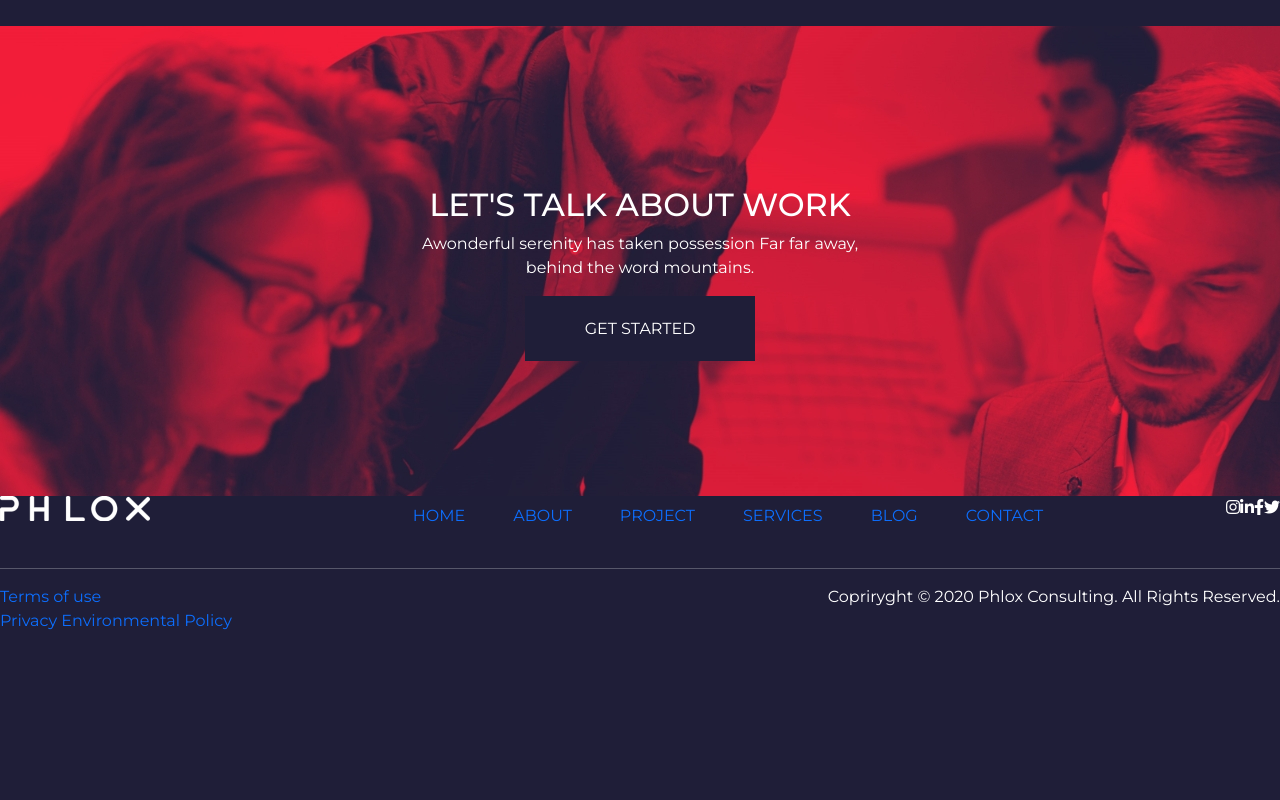
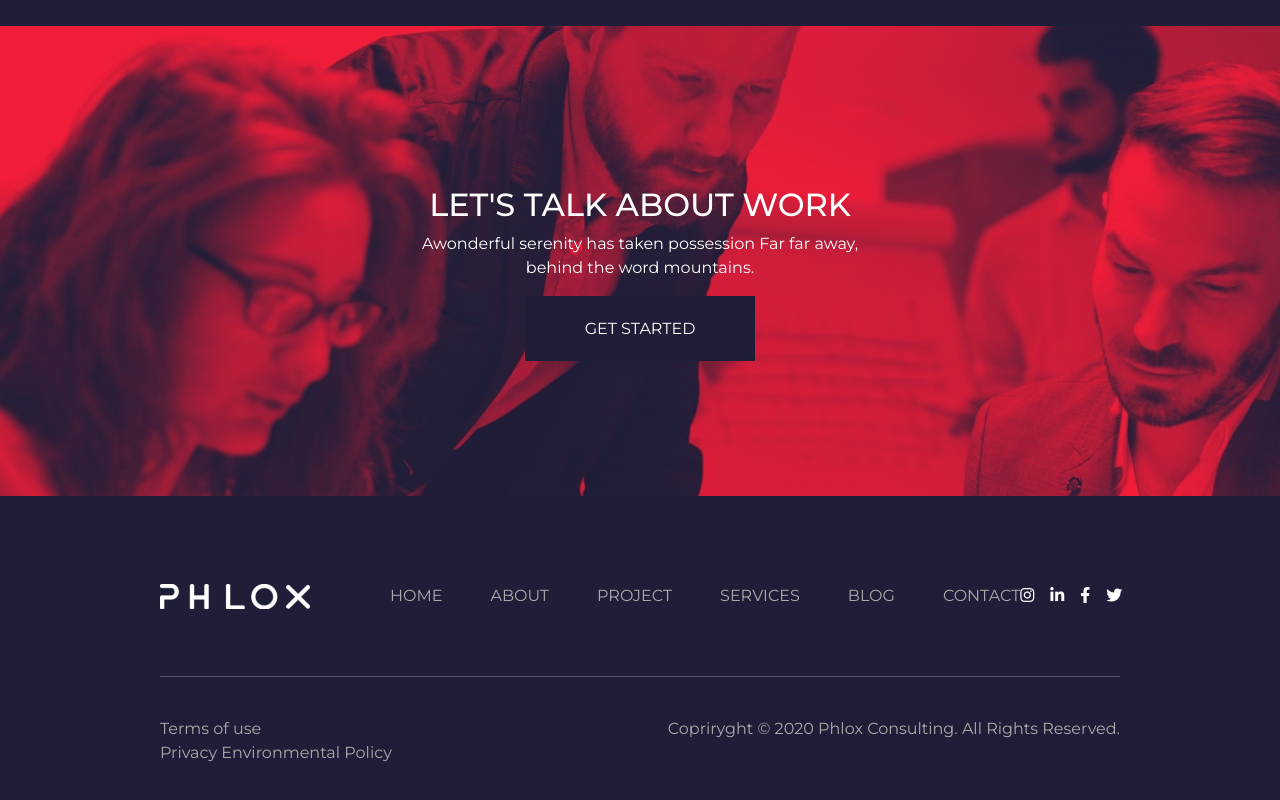
Before and after one commit to GiordanoRinaldi/proj-html-vuejs, a Vue app: page / in a window 1280 px wide. Shown: the part 5641-6441 px from the top of the page. Built offline with nearby package versions, Linux system fonts and the light colour scheme; a web font is replaced by a local one.

Commit message:
finito footer

```diff
--- a/src/components/Footer.vue
+++ b/src/components/Footer.vue
@@ -1,6 +1,6 @@
 <template>
     <footer>
-        <div class="d-flex justify-content-between">
+        <div class="d-flex justify-content-between align-items-center">
             <div class="logo">
                 <img src="../assets\img\logotype-2-150x25.png" alt="">
             </div>
@@ -9,11 +9,20 @@
                     <li v-for="(name, index) in navbar" :key="index" class="d-inline-block ms-5"><a :href="name.href">{{name.name}}</a></li>
                 </ul>
             </div>
-            <div class="social">
-                <i class="fab fa-instagram"></i>
-                <i class="fab fa-linkedin-in"></i>
-                <i class="fab fa-facebook-f"></i>
-                <i class="fab fa-twitter"></i>
+            <div class="social d-flex align-items-center">
+                <div>
+                    <i class="fab fa-instagram me-3"></i>
+                </div>
+                <div>
+                    <i class="fab fa-linkedin-in me-3"></i>
+                </div>
+                <div>
+                    <i class="fab fa-facebook-f me-3"></i>
+                </div>
+                <div>
+                    <i class="fab fa-twitter me-3"></i>
+                </div>
+
             </div>
         </div>
         <hr>
@@ -23,7 +32,7 @@
                 <br>
                 <a href="#">Privacy Environmental Policy</a>
             </div>
-            <div>
+            <div class="Copriryght">
                 Copriryght &copy; 2020 Phlox Consulting. All Rights Reserved.
             </div>
         </div>
@@ -71,8 +80,20 @@ export default {
 footer{
     height: 320px;
     background-color: $principalBackground;
-
-
+    padding: 80px 160px 0 160px;
+    hr{
+        margin-top: 60px;
+        margin-bottom: 40px;
+    }
+    ul{
+        margin-bottom: 0;
+    }
+    a{
+        color: $aColor;
+    }
+    .Copriryght{
+        color: $aColor;
+    }
 }
 
 </style>
```
